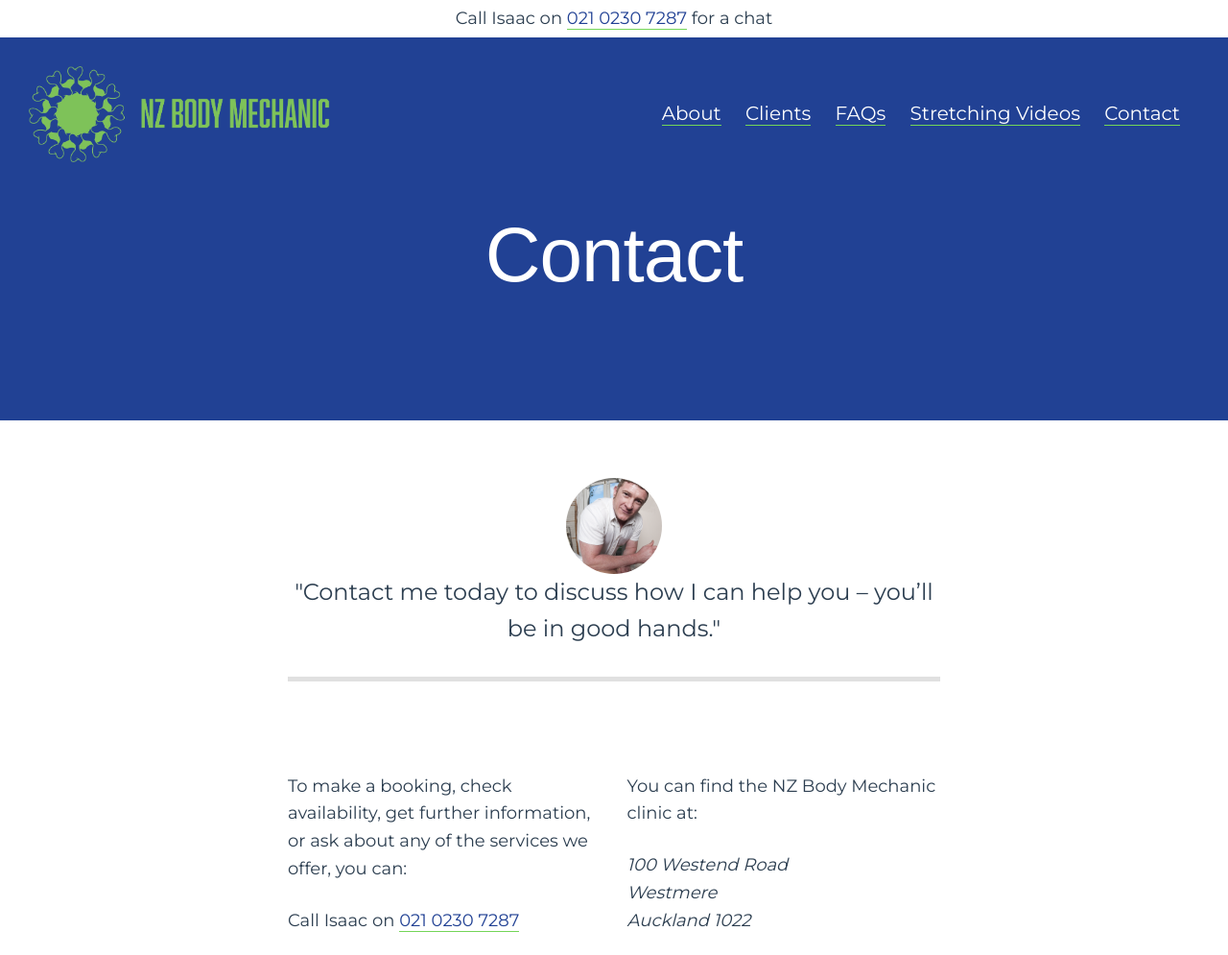
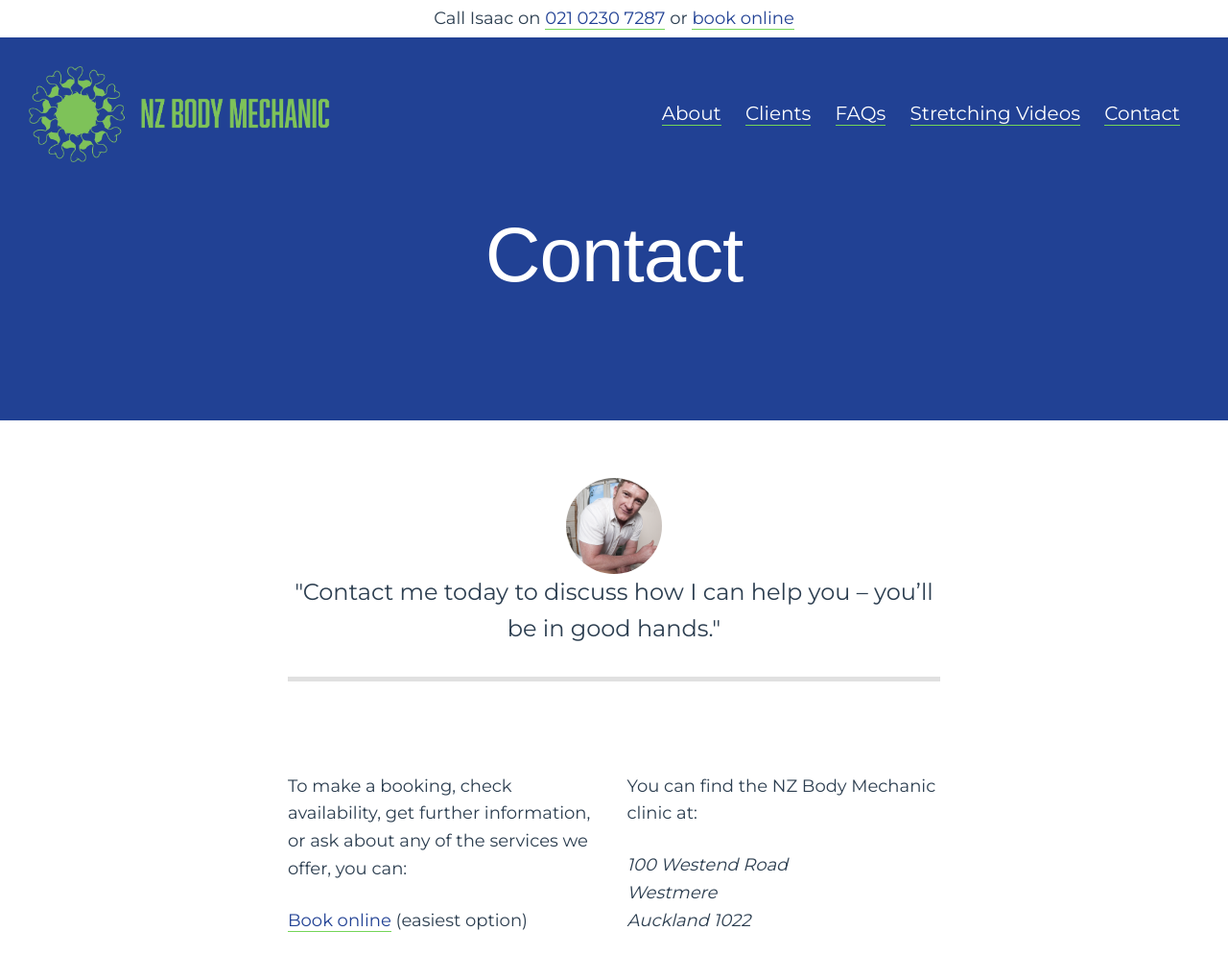
Before and after one commit to isaacnorman/isaacnorman.github.io, a Jekyll site: the page built from contact.md, in a window 1280 px wide and 1400 px high, cut to the strip 0-995 px from the top of the window. Shown: the whole strip at 96% size. Built offline with Jekyll 4.4.1, drawn with Linux system fonts in a browser that asks for light colours; Markdown is read by kramdown in place of the engine named in the settings.

Commit message:
add booking

```diff
--- a/_layouts/default.html
+++ b/_layouts/default.html
@@ -38,7 +38,7 @@
   <body>
 
     <section id="top-bar">
-      <p>Call Isaac on <a href="tel:+64210230 7287">021 0230 7287</a> for a chat</p>
+      <p>Call Isaac on <a href="tel:+64210230 7287">021 0230 7287</a> or <a href="https://nzbodymechanic.gettimely.com/book" target="_blank">book online</a></p>
     </section>
 
     <header>
--- a/contact.md
+++ b/contact.md
@@ -19,6 +19,7 @@ permalink: /contact/
 
 <p>To make a booking, check availability, get further information, or ask about any of the services we offer, you can:</p>
 
+<p><a href="https://nzbodymechanic.gettimely.com/book" target="_blank">Book online</a> (easiest option)</p>
 <p>Call Isaac on <a href="tel:61-21-0230-0230">021 0230 7287</a></p>
 <p>Send Isaac an <a href="mailto:isaacjamesnorman@gmail.com">email</a></p>
 <p>Connect with us on <a href="https://www.facebook.com/pages/NZbodymechanic/126774667335479" target="_blank">Facebook</a> and <a href="http://nz.linkedin.com/in/isaacjamesnorman" target="_blank">LinkedIn</a></p>
```
Also changed, not shown: 1 other file.
